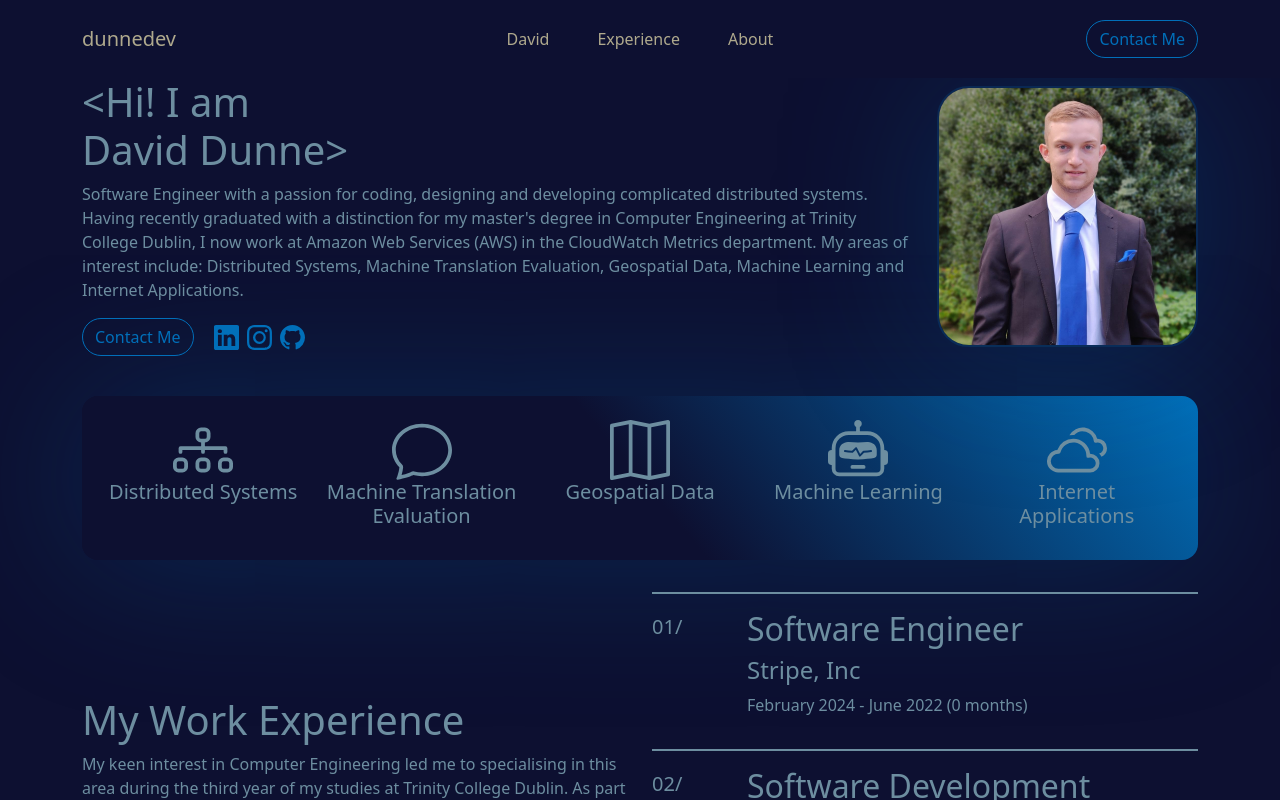
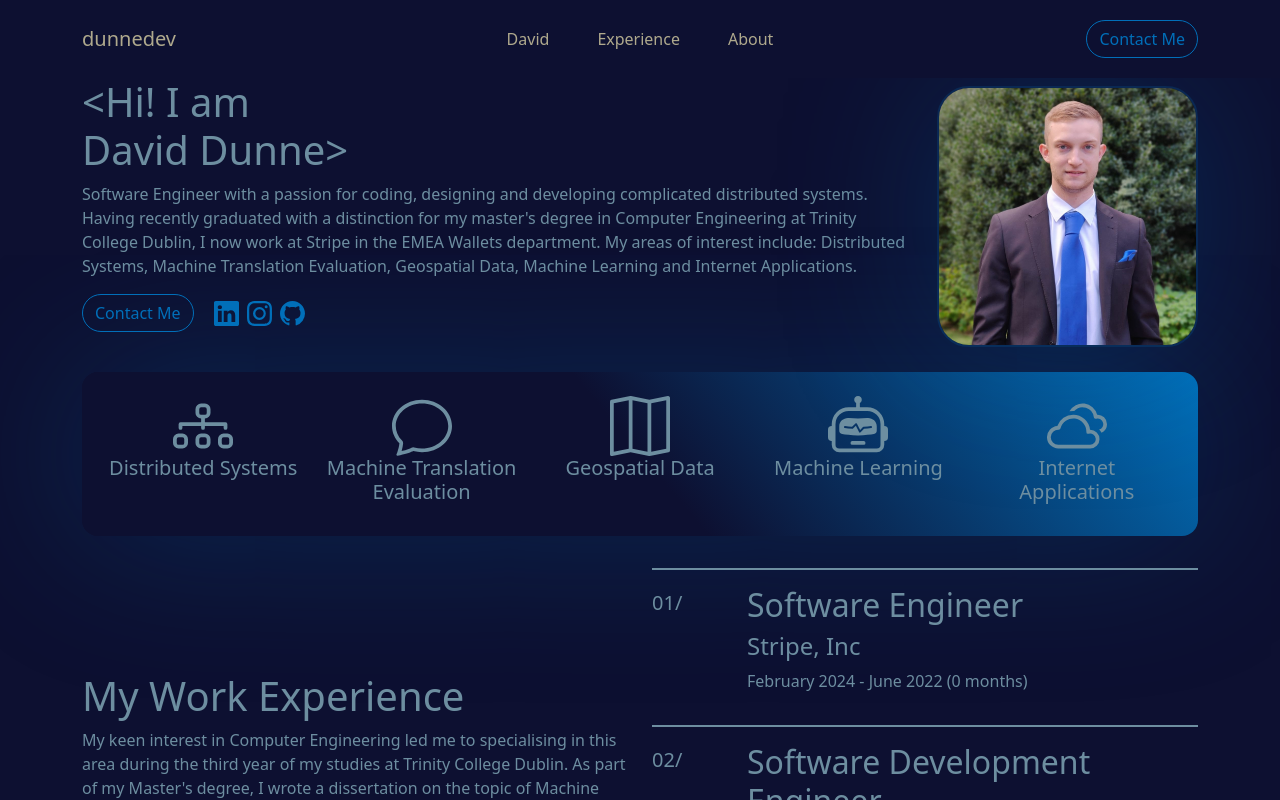
Before and after one commit to ddunne6/react-dunnedev, a React (Create React App) app: page / in a window 1280 px wide. Shown: the top 800 px of the page. Built offline with nearby package versions, Linux system fonts and the light colour scheme.

Commit message:
docs: update current job in hero

```diff
--- a/src/dunnedev/hero.js
+++ b/src/dunnedev/hero.js
@@ -8,7 +8,7 @@ import '../styles/hero.scss'
 
 let mySummary = `Software Engineer with a passion for coding, designing and developing complicated distributed systems.
 Having recently graduated with a distinction for my master's degree in Computer Engineering at Trinity College Dublin,
-I now work at Amazon Web Services (AWS) in the CloudWatch Metrics department.
+I now work at Stripe in the EMEA Wallets department.
 My areas of interest include: Distributed Systems, Machine Translation Evaluation, Geospatial Data, Machine Learning and Internet Applications.`
 
 function DunnedevHero() {
```
